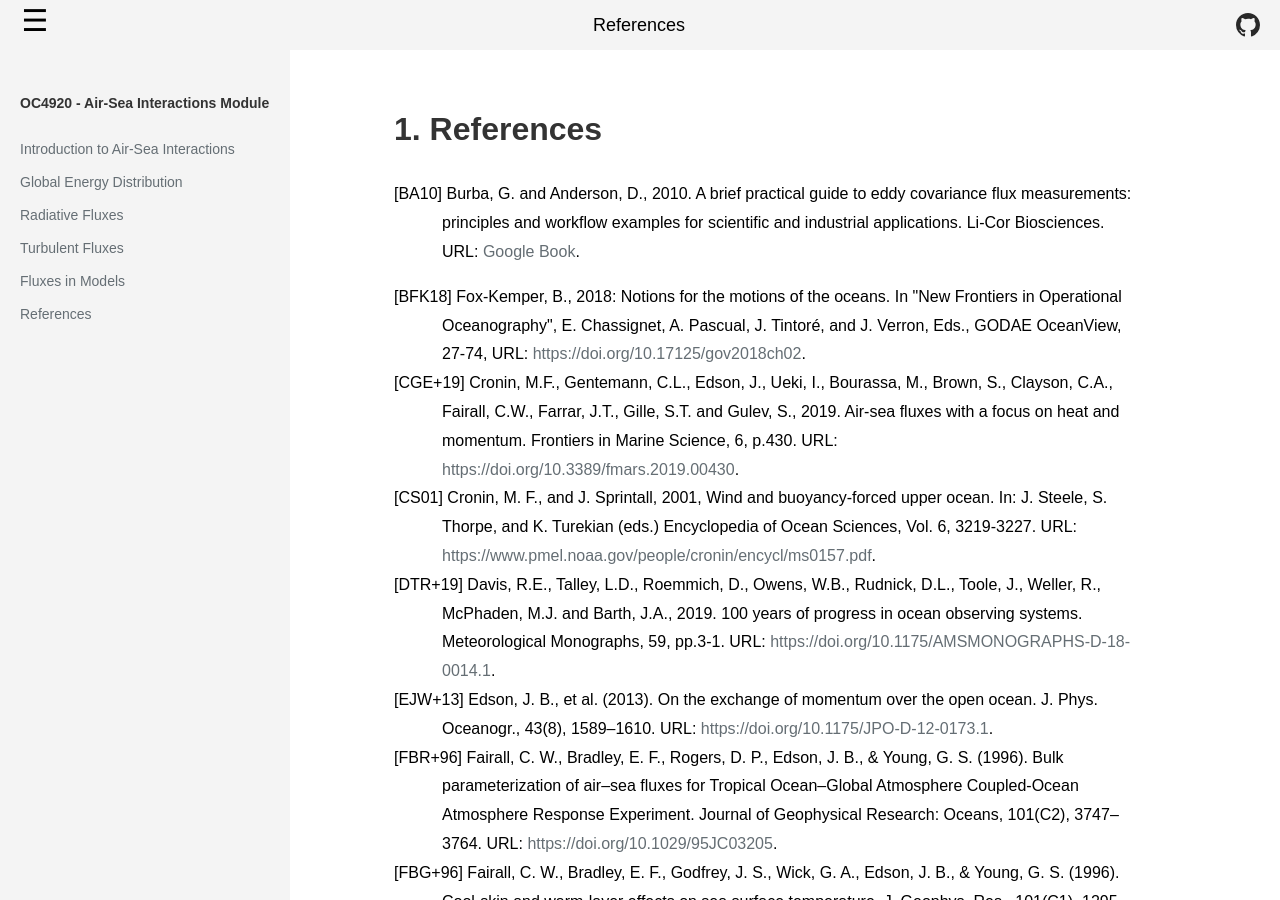
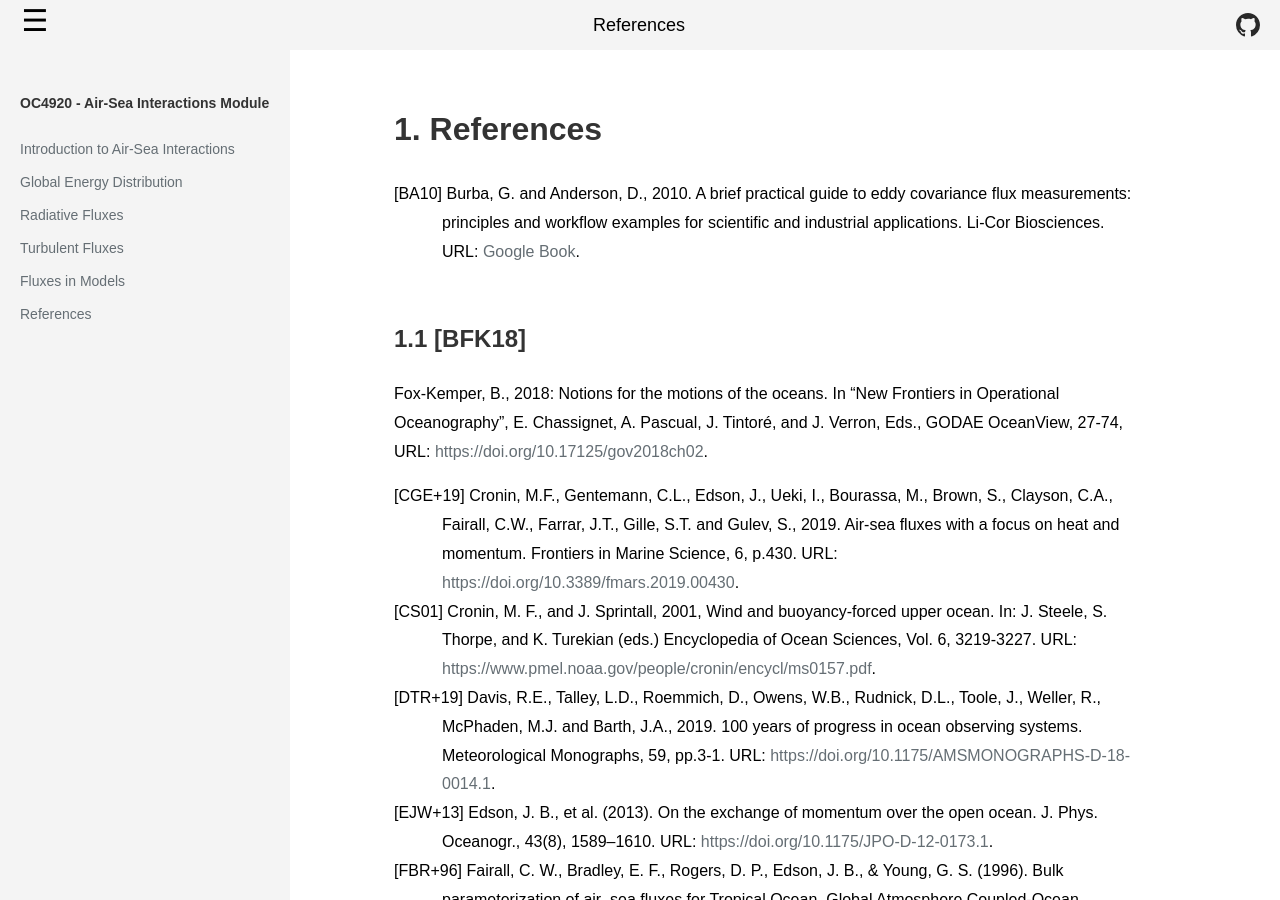
Before and after one commit to marcelduplessis/air-sea-interactions-notes, a Jekyll site: the page built from references.md, in a window 1280 px wide and 900 px high. Built offline with Jekyll 4.4.1, drawn with Linux system fonts in a browser that asks for light colours.

Commit message:
fix references link

```diff
--- a/references.md
+++ b/references.md
@@ -10,10 +10,9 @@ title: References
 [BA10] Burba, G. and Anderson, D., 2010. A brief practical guide to eddy covariance flux measurements: principles and workflow examples for scientific and industrial applications. Li-Cor Biosciences. URL: <a href="https://books.google.se/books?hl=en&lr=&id=mCsI1_8GdrIC&oi=fnd&pg=PA6&dq=A+Brief+Practical+Guide+to+Eddy+Covariance+Flux+Measurements:+Principles+and+Workflow+Examples+for+Scientific+and+Industrial+Applications&ots=TMPk3_Uk8Y&sig=GUa0x8L60KvtJlMslJ2ktmbJZVw&redir_esc=y#v=onepage&q=A%20Brief%20Practical%20Guide%20to%20Eddy%20Covariance%20Flux%20Measurements%3A%20Principles%20and%20Workflow%20Examples%20for%20Scientific%20and%20Industrial%20Applications&f=false">Google Book</a>.
 </div>
 
-<a id="BFK18-ref"></a>
-<div id="BFK18" class="reference">
-[BFK18] Fox-Kemper, B., 2018: Notions for the motions of the oceans. In "New Frontiers in Operational Oceanography", E. Chassignet, A. Pascual, J. Tintoré, and J. Verron, Eds., GODAE OceanView, 27-74, URL: <a href="https://doi.org/10.17125/gov2018ch02">https://doi.org/10.17125/gov2018ch02</a>.
-</div>
+<h2 id="BFK18">[BFK18]</h2>
+Fox-Kemper, B., 2018: Notions for the motions of the oceans. In "New Frontiers in Operational Oceanography", E. Chassignet, A. Pascual, J. Tintoré, and J. Verron, Eds., GODAE OceanView, 27-74, URL: <a href="https://doi.org/10.17125/gov2018ch02">https://doi.org/10.17125/gov2018ch02</a>.
+
 
 <div id="CGE+19" class="reference">
 [CGE+19] Cronin, M.F., Gentemann, C.L., Edson, J., Ueki, I., Bourassa, M., Brown, S., Clayson, C.A., Fairall, C.W., Farrar, J.T., Gille, S.T. and Gulev, S., 2019. Air-sea fluxes with a focus on heat and momentum. Frontiers in Marine Science, 6, p.430. URL: <a href="https://doi.org/10.3389/fmars.2019.00430">https://doi.org/10.3389/fmars.2019.00430</a>.
```
